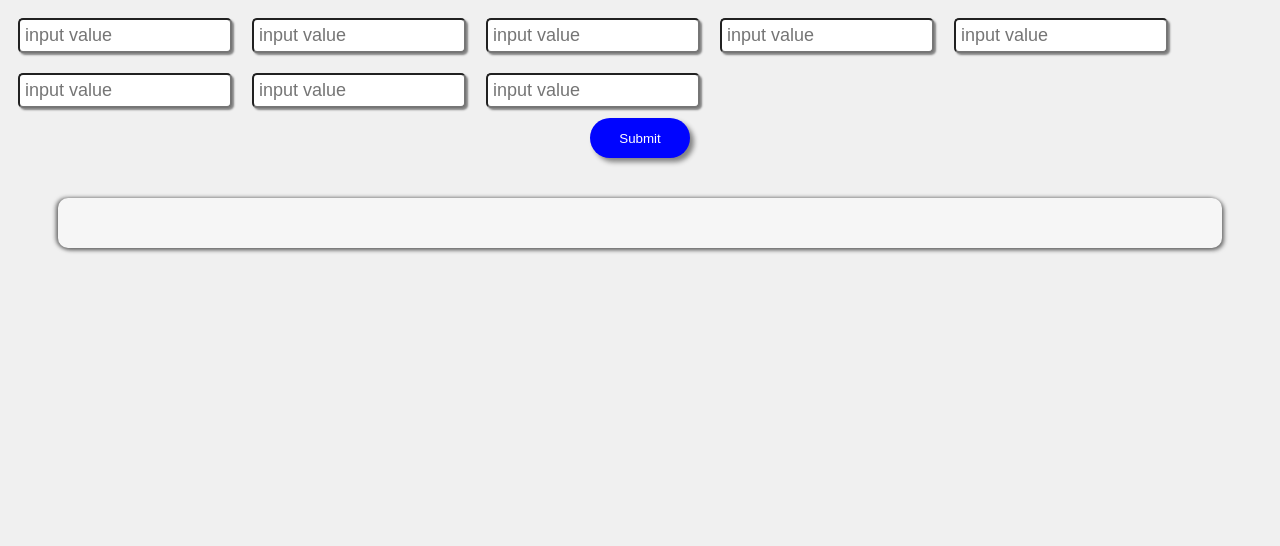
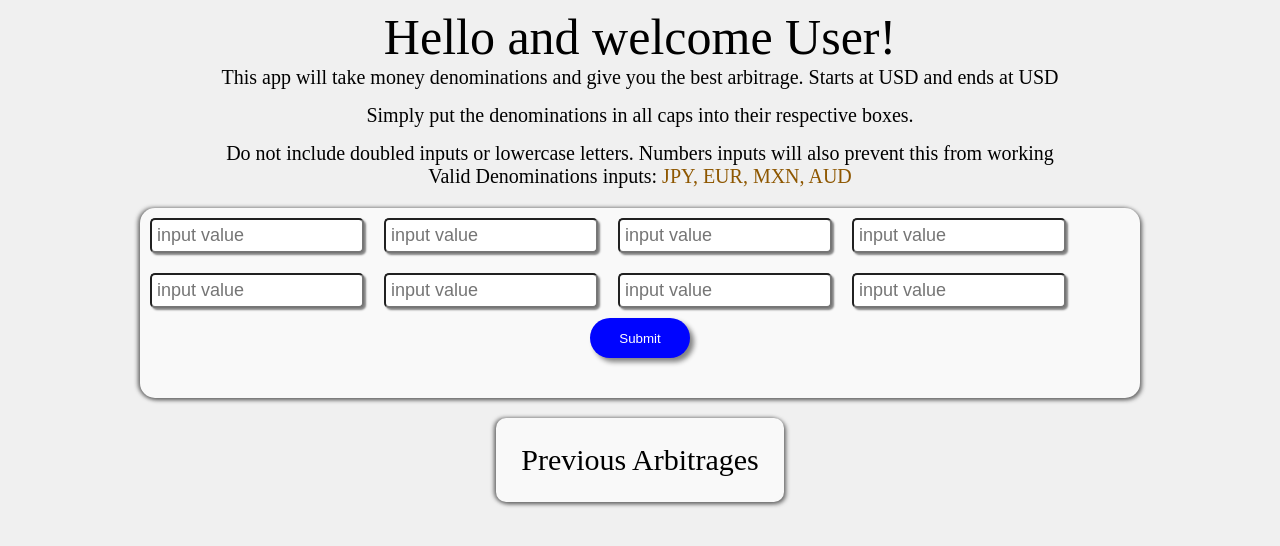
Before and after one commit to JordanMcLuvin/Arbit, a React app: page / in a window 1280 px wide. Built offline with nearby package versions, Linux system fonts and the light colour scheme; no server answers.

Commit message:
deadline submission

```diff
--- a/src/components/App.js
+++ b/src/components/App.js
@@ -9,7 +9,14 @@ class App extends Component {
 
   render() {
     return (
-      <div>
+      <div className='app-wrapper' >
+        <div className='introduction'>
+          <div className='intro-header'>Hello and welcome User!</div>
+          <div className='description'>This app will take money denominations and give you the best arbitrage. Starts at USD and ends at USD</div>
+          <div className='instructions'>Simply put the denominations in all caps into their respective boxes.</div>
+          <div className='instructions'>Do not include doubled inputs or lowercase letters. Numbers inputs will also prevent this from working</div>
+          <div className='denoms-description'>Valid Denominations inputs: <span className='denoms'>JPY, EUR, MXN, AUD</span></div>
+        </div>
         <DataForm />
         <DataDisplay />
       </div>
--- a/src/components/dataDisplay.js
+++ b/src/components/dataDisplay.js
@@ -22,10 +22,16 @@ class DataDisplay extends Component {
   render() {
     const dataRows = [];
     for(let i = 0; i < this.state.dataPoints.length; i++){
-      dataRows.push(<div key={i} className='dataRow'>{i}: {this.state.dataPoints[i].input} - - - - - - - - {this.state.dataPoints[i].calculated}</div>)
+      const resObj = JSON.parse(this.state.dataPoints[i].calculated)
+      dataRows.push(<div key={i} className='dataRow'>{i}: <br></br>
+      <span className='dataRowField'><span className='dataRowCat'>Input:</span> {this.state.dataPoints[i].input} <br></br></span>
+      <span className='dataRowField'><span className='dataRowCat'>Arbitrage:</span> {resObj.arbitrage}<br></br></span>
+      <span className='dataRowField'><span className='dataRowCat'>Path:</span> {JSON.stringify(resObj.path)}<br></br></span>
+      <span className='dataRowField'><span className='dataRowCat'>Rates:</span>  {JSON.stringify(resObj.rates)}</span></div>)
     }
     return (
       <div className='infoDisplay'>
+        <span className='display-text'>Previous Arbitrages</span>
         {dataRows}
       </div>
     );
--- a/src/components/dataForm.js
+++ b/src/components/dataForm.js
@@ -24,6 +24,7 @@ class DataForm extends Component {
     })
     .then(response => response.json())
     .then(data => {
+      window.location.reload(false);
       console.log(data)
     })
   }
@@ -35,7 +36,7 @@ class DataForm extends Component {
     }
 
     return (
-      <div>
+      <div className='dataform-wrapper'>
         {inputs}
         <div className='buttonDiv'>
         <button onClick={this.handleClick.bind(this)}>Submit</button>
--- a/src/scss/styles.scss
+++ b/src/scss/styles.scss
@@ -2,6 +2,12 @@
 #root {
   display: flex;
   justify-content: center;
+}
+
+.app-wrapper {
+  display: flex;
+  flex-direction: column;
+  align-items: center;
 }
 
  body {
@@ -9,6 +15,7 @@
   justify-content: center;
   background-color: #f0f0f0;
  }
+
  .buttonDiv {
   display: flex;
   justify-content: center;
@@ -55,15 +62,65 @@
   align-items: center;
   border-radius: 10px;
   padding: 25px;
-  background-color: rgb(246, 246, 246);
+  background-color: rgb(249, 249, 249);
   margin: 0 50px 0 50px;
   box-shadow: 2px 2px 4px rgb(106, 106, 106), -2px 0 4px rgb(106, 106, 106);
 }
 
 .dataRow{
   border: solid;
+  border-width: 2px;
   border-radius: 5px;
   border-color: gray;
   padding: 5px;
   margin: 2px 0 2px 0;
+  width: 100%;
+
+  .dataRowField{
+    display: block;
+    padding: 10px 0 10px 0;
+  }
+
+  .dataRowCat {
+    font-size: 25px;
+  }
 }
+
+.introduction {
+  display: flex;
+  flex-direction: column;
+  align-items: center;
+
+  .intro-header {
+    font-size: 50px;
+  }
+
+  .description {
+    font-size: 20px;
+  }
+
+  .instructions {
+    font-size: 20px;
+    margin-top: 15px;
+  }
+
+  .denoms-description {
+    font-size: 20px;
+    .denoms {
+      color : rgb(142, 87, 0);
+    }
+  }
+}
+
+.dataform-wrapper {
+  border-radius: 15px;
+  border-width: 1px;
+  margin: 20px;
+  width: 1000px;
+  background-color: rgb(249, 249, 249);
+  box-shadow: 2px 2px 4px rgb(106, 106, 106), -2px 0 4px rgb(106, 106, 106);
+}
+
+.display-text {
+  font-size: 30px;
+}
```
